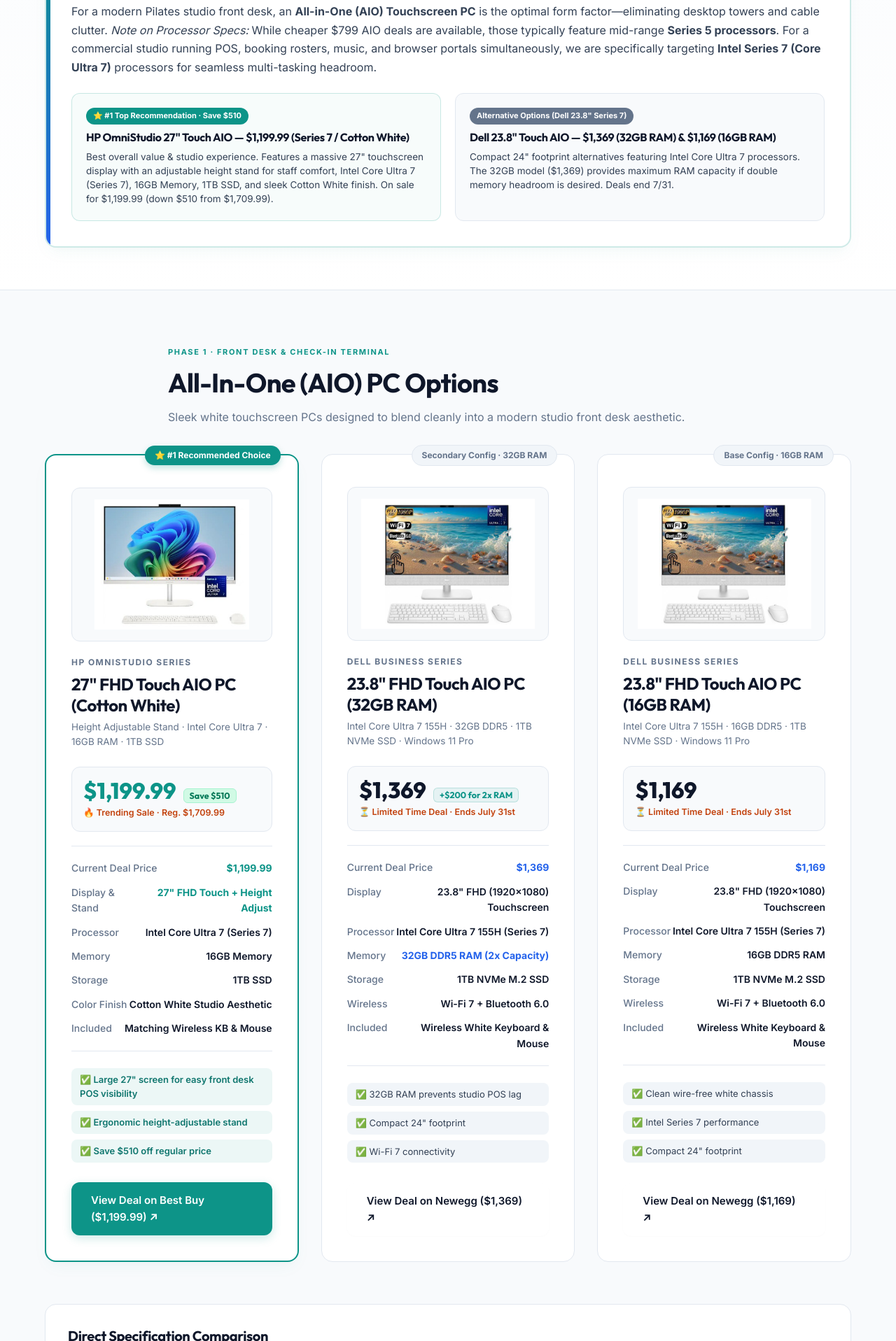
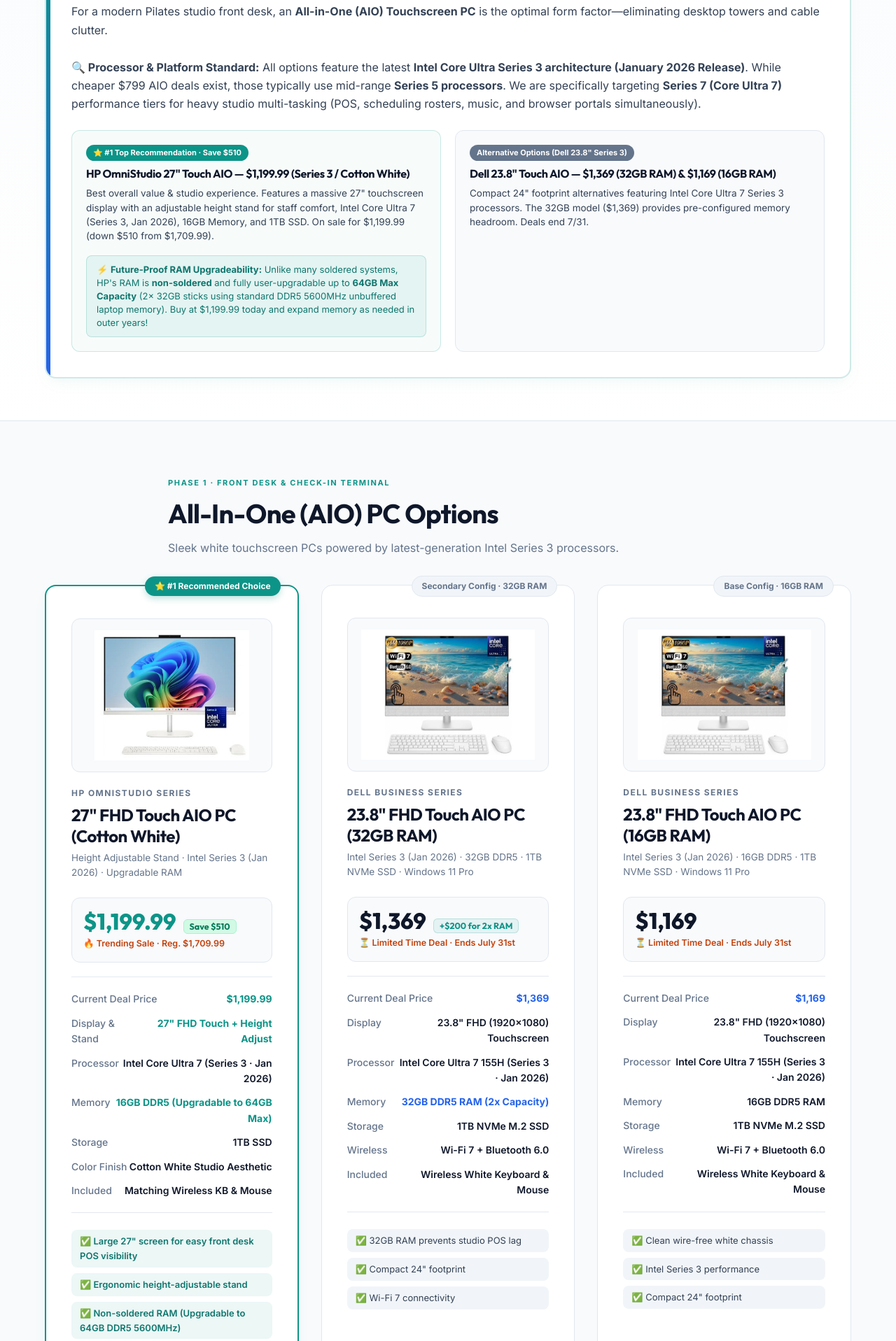
Before and after one commit to aobe-solutions/aobe-solutions.github.io, a plain HTML site: page pilates-studio-tech.html in a window 1280 px wide. Shown: the part 454-2371 px from the top of the page at 70% size. Drawn offline with Linux system fonts and the light colour scheme.

Commit message:
Highlight Jan 2026 Series 3 release date and 64GB DDR5 5600MHz RAM upgradeability for HP OmniStudio 27

```diff
--- a/pilates-studio-tech.html
+++ b/pilates-studio-tech.html
@@ -85,18 +85,22 @@
         <div class="bluf-content">
           <p>
             For a modern Pilates studio front desk, an <strong>All-in-One (AIO) Touchscreen PC</strong> is the optimal form factor—eliminating desktop towers and cable clutter.
-            <em>Note on Processor Specs:</em> While cheaper $799 AIO deals are available, those typically feature mid-range <strong>Series 5 processors</strong>. For a commercial studio running POS, booking rosters, music, and browser portals simultaneously, we are specifically targeting <strong>Intel Series 7 (Core Ultra 7)</strong> processors for seamless multi-tasking headroom.
+            <br><br>
+            <strong>🔍 Processor & Platform Standard:</strong> All options feature the latest <strong>Intel Core Ultra Series 3 architecture (January 2026 Release)</strong>. While cheaper $799 AIO deals exist, those typically use mid-range <strong>Series 5 processors</strong>. We are specifically targeting <strong>Series 7 (Core Ultra 7)</strong> performance tiers for heavy studio multi-tasking (POS, scheduling rosters, music, and browser portals simultaneously).
           </p>
           <div class="bluf-key-takeaways">
             <div class="takeaway-item recommended">
               <span class="takeaway-badge">⭐ #1 Top Recommendation · Save $510</span>
-              <h4>HP OmniStudio 27" Touch AIO — $1,199.99 (Series 7 / Cotton White)</h4>
-              <p>Best overall value & studio experience. Features a massive 27" touchscreen display with an adjustable height stand for staff comfort, Intel Core Ultra 7 (Series 7), 16GB Memory, 1TB SSD, and sleek Cotton White finish. On sale for $1,199.99 (down $510 from $1,709.99).</p>
+              <h4>HP OmniStudio 27" Touch AIO — $1,199.99 (Series 3 / Cotton White)</h4>
+              <p>Best overall value & studio experience. Features a massive 27" touchscreen display with an adjustable height stand for staff comfort, Intel Core Ultra 7 (Series 3, Jan 2026), 16GB Memory, and 1TB SSD. On sale for $1,199.99 (down $510 from $1,709.99).</p>
+              <div class="takeaway-subnote">
+                ⚡ <strong>Future-Proof RAM Upgradeability:</strong> Unlike many soldered systems, HP's RAM is <strong>non-soldered</strong> and fully user-upgradable up to <strong>64GB Max Capacity</strong> (2x 32GB sticks using standard DDR5 5600MHz unbuffered laptop memory). Buy at $1,199.99 today and expand memory as needed in outer years!
+              </div>
             </div>
             <div class="takeaway-item">
-              <span class="takeaway-badge alt">Alternative Options (Dell 23.8" Series 7)</span>
+              <span class="takeaway-badge alt">Alternative Options (Dell 23.8" Series 3)</span>
               <h4>Dell 23.8" Touch AIO — $1,369 (32GB RAM) & $1,169 (16GB RAM)</h4>
-              <p>Compact 24" footprint alternatives featuring Intel Core Ultra 7 processors. The 32GB model ($1,369) provides maximum RAM capacity if double memory headroom is desired. Deals end 7/31.</p>
+              <p>Compact 24" footprint alternatives featuring Intel Core Ultra 7 Series 3 processors. The 32GB model ($1,369) provides pre-configured memory headroom. Deals end 7/31.</p>
             </div>
           </div>
         </div>
@@ -111,7 +115,7 @@
         <span class="section-tag">PHASE 1 · FRONT DESK & CHECK-IN TERMINAL</span>
         <h2>All-In-One (AIO) PC Options</h2>
         <p class="section-subtitle">
-          Sleek white touchscreen PCs designed to blend cleanly into a modern studio front desk aesthetic.
+          Sleek white touchscreen PCs powered by latest-generation Intel Series 3 processors.
         </p>
       </div>
 
@@ -127,7 +131,7 @@
           <div class="deal-card-header">
             <div class="deal-brand">HP OmniStudio Series</div>
             <h3 class="deal-title">27" FHD Touch AIO PC (Cotton White)</h3>
-            <p class="deal-subtitle">Height Adjustable Stand · Intel Core Ultra 7 · 16GB RAM · 1TB SSD</p>
+            <p class="deal-subtitle">Height Adjustable Stand · Intel Series 3 (Jan 2026) · Upgradable RAM</p>
           </div>
 
           <div class="deal-price-block">
@@ -146,11 +150,11 @@
             </div>
             <div class="spec-row">
               <span class="spec-label">Processor</span>
-              <span class="spec-value">Intel Core Ultra 7 (Series 7)</span>
+              <span class="spec-value">Intel Core Ultra 7 (Series 3 · Jan 2026)</span>
             </div>
-            <div class="spec-row">
+            <div class="spec-row highlight featured">
               <span class="spec-label">Memory</span>
-              <span class="spec-value">16GB Memory</span>
+              <span class="spec-value">16GB DDR5 (Upgradable to 64GB Max)</span>
             </div>
             <div class="spec-row">
               <span class="spec-label">Storage</span>
@@ -169,6 +173,7 @@
           <div class="deal-pros-cons">
             <div class="pro-tag featured">✅ Large 27" screen for easy front desk POS visibility</div>
             <div class="pro-tag featured">✅ Ergonomic height-adjustable stand</div>
+            <div class="pro-tag featured">✅ Non-soldered RAM (Upgradable to 64GB DDR5 5600MHz)</div>
             <div class="pro-tag featured">✅ Save $510 off regular price</div>
           </div>
 
@@ -188,7 +193,7 @@
           <div class="deal-card-header">
             <div class="deal-brand">Dell Business Series</div>
             <h3 class="deal-title">23.8" FHD Touch AIO PC (32GB RAM)</h3>
-            <p class="deal-subtitle">Intel Core Ultra 7 155H · 32GB DDR5 · 1TB NVMe SSD · Windows 11 Pro</p>
+            <p class="deal-subtitle">Intel Series 3 (Jan 2026) · 32GB DDR5 · 1TB NVMe SSD · Windows 11 Pro</p>
           </div>
 
           <div class="deal-price-block">
@@ -207,7 +212,7 @@
             </div>
             <div class="spec-row">
               <span class="spec-label">Processor</span>
-              <span class="spec-value">Intel Core Ultra 7 155H (Series 7)</span>
+              <span class="spec-value">Intel Core Ultra 7 155H (Series 3 · Jan 2026)</span>
             </div>
             <div class="spec-row highlight">
               <span class="spec-label">Memory</span>
@@ -249,7 +254,7 @@
           <div class="deal-card-header">
             <div class="deal-brand">Dell Business Series</div>
             <h3 class="deal-title">23.8" FHD Touch AIO PC (16GB RAM)</h3>
-            <p class="deal-subtitle">Intel Core Ultra 7 155H · 16GB DDR5 · 1TB NVMe SSD · Windows 11 Pro</p>
+            <p class="deal-subtitle">Intel Series 3 (Jan 2026) · 16GB DDR5 · 1TB NVMe SSD · Windows 11 Pro</p>
           </div>
 
           <div class="deal-price-block">
@@ -268,7 +273,7 @@
             </div>
             <div class="spec-row">
               <span class="spec-label">Processor</span>
-              <span class="spec-value">Intel Core Ultra 7 155H (Series 7)</span>
+              <span class="spec-value">Intel Core Ultra 7 155H (Series 3 · Jan 2026)</span>
             </div>
             <div class="spec-row">
               <span class="spec-label">Memory</span>
@@ -290,7 +295,7 @@
 
           <div class="deal-pros-cons">
             <div class="pro-tag">✅ Clean wire-free white chassis</div>
-            <div class="pro-tag">✅ Intel Series 7 performance</div>
+            <div class="pro-tag">✅ Intel Series 3 performance</div>
             <div class="pro-tag">✅ Compact 24" footprint</div>
           </div>
 
@@ -330,16 +335,16 @@
                 <td>23.8" FHD Touch (Fixed Stand)</td>
               </tr>
               <tr>
-                <td class="font-weight-600">Processor Series</td>
-                <td class="col-featured font-weight-700">Intel Core Ultra 7 (Series 7)</td>
-                <td>Intel Core Ultra 7 (Series 7)</td>
-                <td>Intel Core Ultra 7 (Series 7)</td>
+                <td class="font-weight-600">Processor Family & Release</td>
+                <td class="col-featured font-weight-700">Intel Core Ultra 7 (Series 3 · Jan 2026)</td>
+                <td>Intel Core Ultra 7 (Series 3 · Jan 2026)</td>
+                <td>Intel Core Ultra 7 (Series 3 · Jan 2026)</td>
               </tr>
-              <tr>
-                <td class="font-weight-600">RAM (Memory)</td>
-                <td class="col-featured">16GB Memory</td>
-                <td class="font-weight-700 text-blue">32GB DDR5 RAM</td>
-                <td>16GB DDR5 RAM</td>
+              <tr class="table-row-highlight">
+                <td class="font-weight-600">RAM Memory & Upgradeability</td>
+                <td class="col-featured font-weight-700 text-teal">16GB (Non-Soldered · Upgradable to 64GB DDR5)</td>
+                <td class="font-weight-700 text-blue">32GB DDR5 Pre-configured</td>
+                <td>16GB DDR5 Pre-configured</td>
               </tr>
               <tr>
                 <td class="font-weight-600">Storage</td>
@@ -355,8 +360,8 @@
               </tr>
               <tr class="table-row-summary">
                 <td class="font-weight-600">Best Fit For</td>
-                <td class="col-featured font-weight-700 text-teal">#1 Recommendation (Screen + Value)</td>
-                <td class="font-weight-700 text-blue">Heavy RAM Multi-tasking</td>
+                <td class="col-featured font-weight-700 text-teal">#1 Recommendation (27" Screen + 64GB Upgrade Path)</td>
+                <td class="font-weight-700 text-blue">Heavy RAM Out-of-Box</td>
                 <td>Compact 24" Setup</td>
               </tr>
             </tbody>
--- a/styles.css
+++ b/styles.css
@@ -1152,6 +1152,17 @@ a {
   line-height: 1.5;
 }
 
+.takeaway-subnote {
+  margin-top: 10px;
+  padding: 10px 14px;
+  background-color: var(--color-teal-glow);
+  border: 1px solid var(--color-teal-border);
+  border-radius: 8px;
+  font-size: 13px;
+  color: var(--color-teal-hover);
+  line-height: 1.45;
+}
+
 /* Deals Grid & Spec Cards */
 .hardware-section {
   padding: 80px 0;
```
